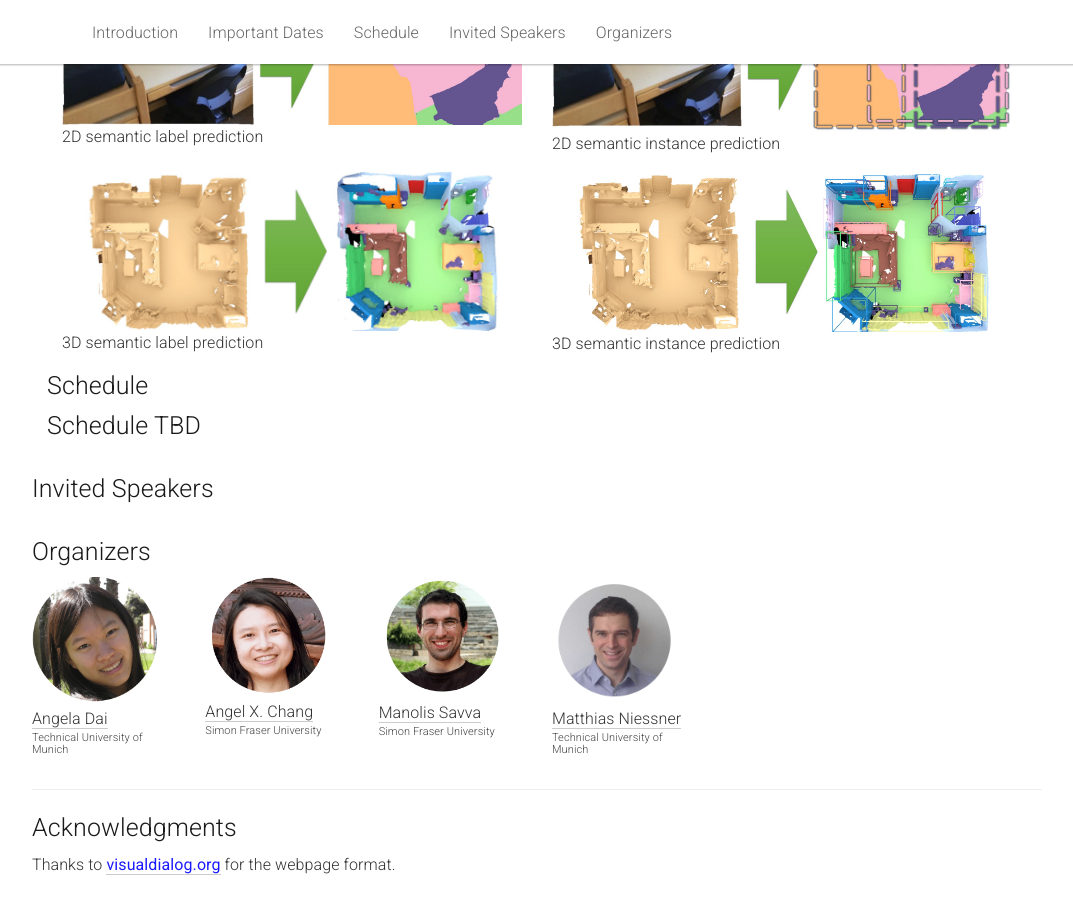
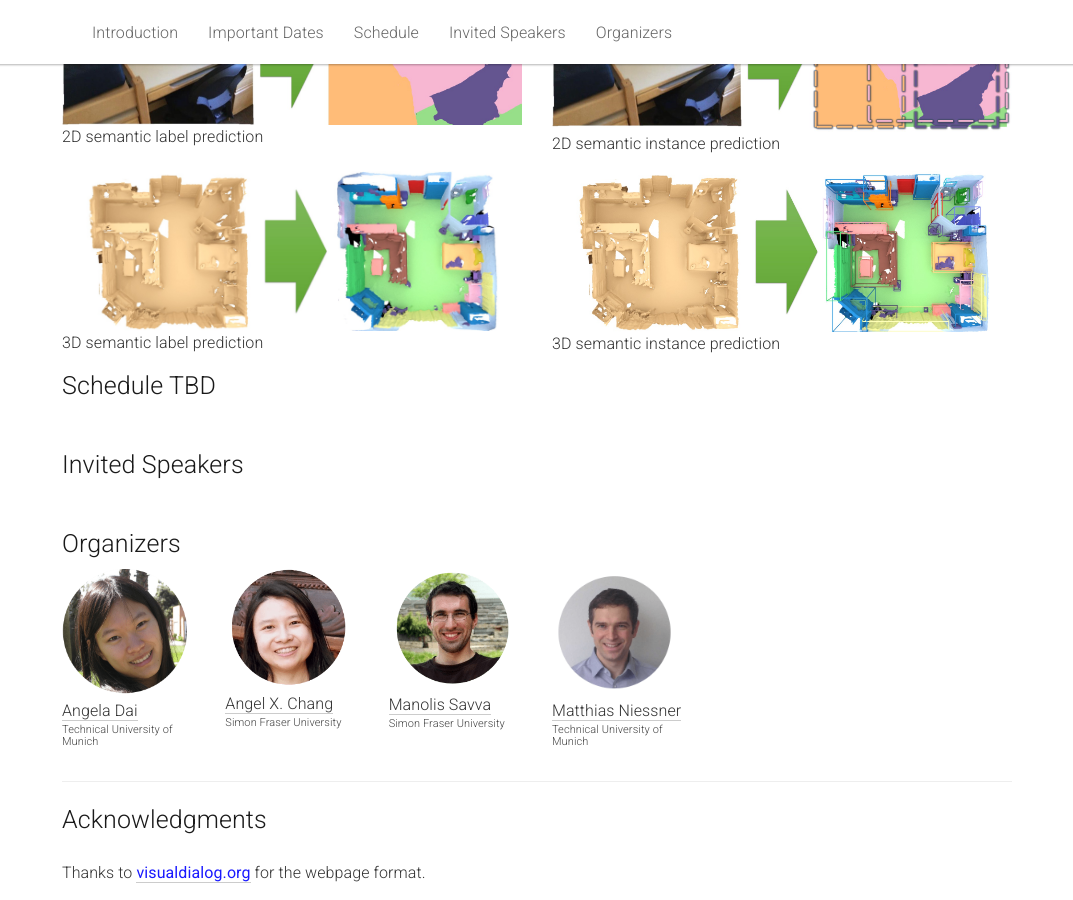
Before and after one commit to ScanNet/cvpr2023workshop, a Jekyll site: the page built from _pages/home.md, in a window 1280 px wide and 900 px high, scrolled down 1493 px. Shown: the whole window, without its empty margins (103-1176 px from the left). Built offline with Jekyll 4.4.1, drawn with Linux system fonts in a browser that asks for light colours.

Commit message:
Update home.md

```diff
--- a/_pages/home.md
+++ b/_pages/home.md
@@ -108,10 +108,8 @@ acknowledgements: ""
   </div> -->
 </div>
 
-<div class="row">
 <div class="row" id="schedule">
   <div class="col-xs-12">
-    <h2>Schedule</h2>
     <h2>Schedule TBD</h2>
   </div>
 </div>
@@ -173,7 +171,6 @@ acknowledgements: ""
 -->
 
 <br>
-<div class="row">
 <div class="row" id="speakers">
   <div class="col-xs-12">
     <h2>Invited Speakers</h2>
```
